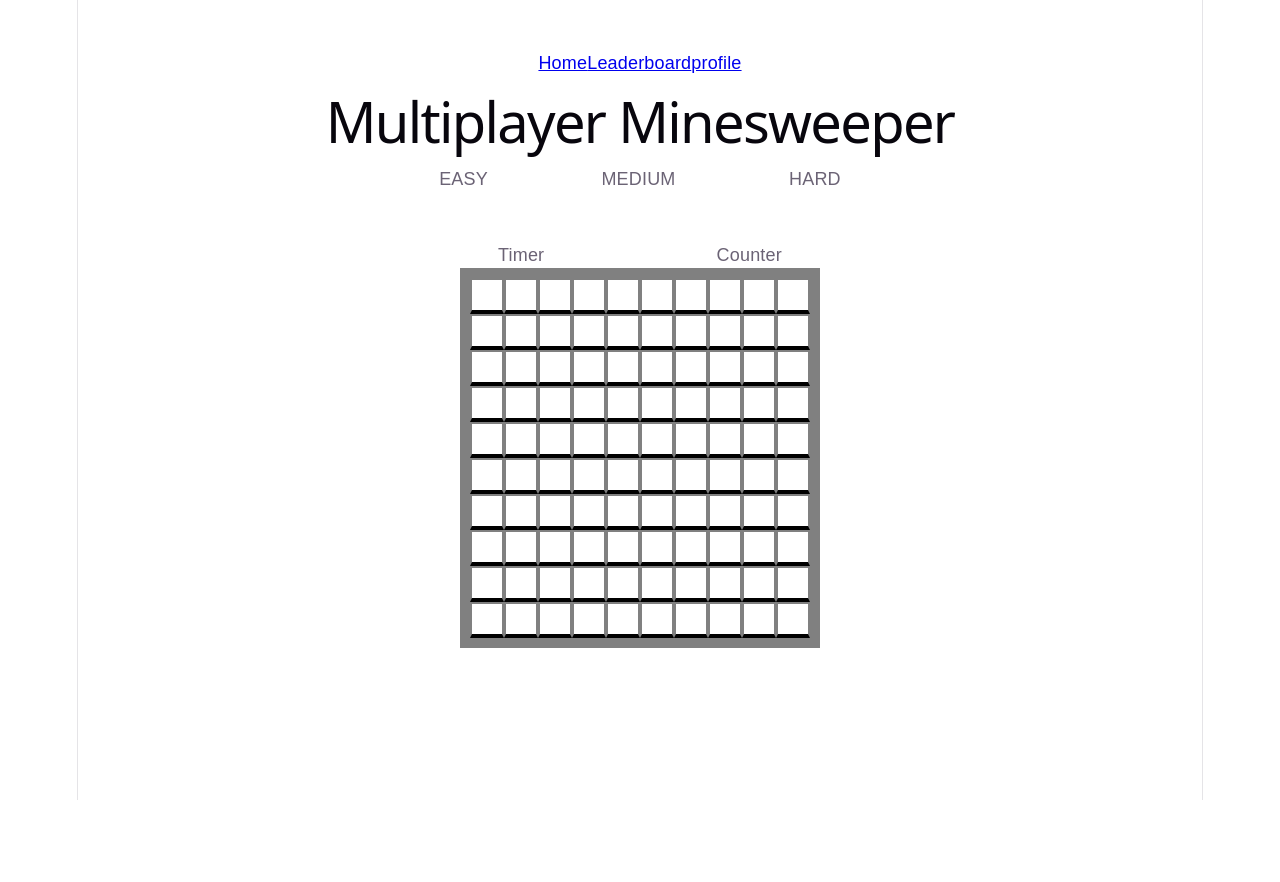
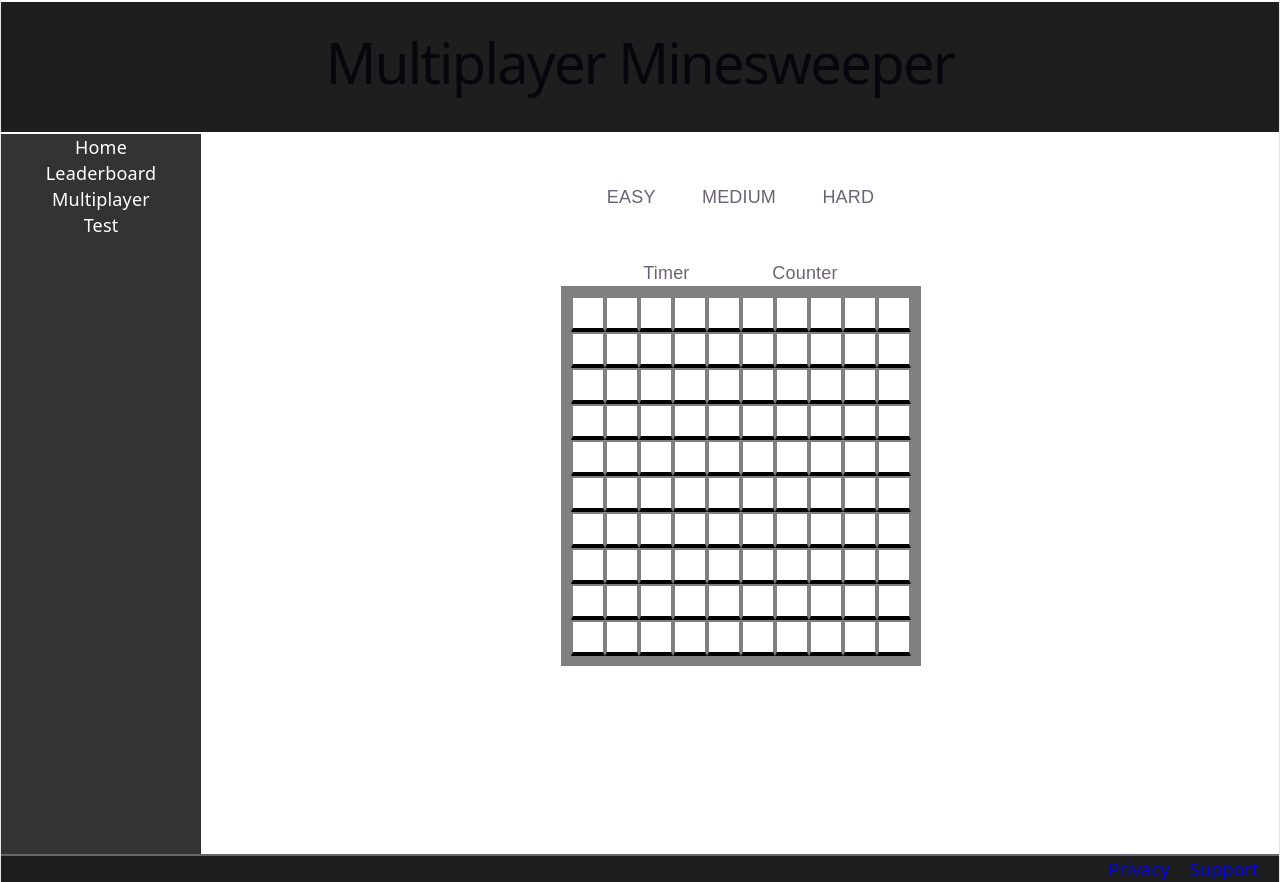
Before and after one commit to SamvelHov02/MultiplayerMinesweeper, a React (Vite) app in the folder client/: page / in a window 1280 px wide. Before the commit the page ends 800 px from the top, so only its background shows below. Built offline with nearby package versions, Linux system fonts and the light colour scheme.

Commit message:
App started

```diff
--- a/client/src/App.jsx
+++ b/client/src/App.jsx
@@ -4,31 +4,58 @@ import Header from './Header';
 
 function App() {
   return (
+    <div style={{display : 'flex', flexDirection : 'column', minHeight : '100vh'}}>
+      <header style={{backgroundColor : '#1F1E1F', paddingTop : '15px', paddingBottom : '25px',
+        borderTopWidth: '2px',
+        borderBottomWidth: '2px',
+        borderColor : 'white',
+        borderTopStyle : 'solid',
+        borderBottomStyle : 'solid',
+      }}>
+        <h1>Multiplayer Minesweeper</h1>
+      </header>
+
+      <div style={{display : 'flex', flex : 1, flexDirection : 'row', minHeight : '90vh'}}>
+        <div style={{width : '200px', color : 'white', backgroundColor : '#333', borderRightStyle : 'solid', borderRightWidth : '1px', minHeight : '90vh'}}>
+          <aside >
+            <nav>
+              <ul style={{margin : 0, padding : 0, listStyleType : 'none'}}>
+                <li>Home</li>
+                <li>Leaderboard</li>
+                <li>Multiplayer</li>
+                <p>Test</p>
+              </ul>
+            </nav>
+          </aside>
+        </div>
+
         <div style={{
           display: 'flex',
+          flex : 1,
           flexDirection: 'column',
           alignItems: 'center',
           fontFamily : 'sans-serif',
-      marginTop : '50px'
+          marginTop : '50px',
         }}>
-      <header>
-        <nav>
-          <a href="/">Home</a>
-          <a href="/leaderboard">Leaderboard</a>
-          <a href="/profile">profile</a>
-        </nav>
-      </header>
+
           <main className="main-board" style={{
             display : 'flex',
             flexDirection : 'column',
             alignItems : 'center',
+            justifyContent : 'center'
           }}>
-        <h1>Multiplayer Minesweeper</h1>
             <Menu />
             <Header />
             <Board rows={10} cols={10}/>
           </main>
         </div>
+      </div>
+
+      <footer style={{backgroundColor : '#1F1E1F', borderTopStyle : 'solid', borderTopWidth : '2px', display:'flex', alignItems : 'right', justifyContent: 'right', flex : 1 }}>
+        <a href='./privacy'>Privacy</a>
+        <a href='./support' style={{marginRight : '20px', marginLeft : '20px'}}>Support</a>
+      </footer>
+    </div>
   );
 }
 
--- a/client/src/index.css
+++ b/client/src/index.css
@@ -55,12 +55,11 @@ body {
 }
 
 #root {
-  width: 1126px;
   max-width: 100%;
   margin: 0 auto;
   text-align: center;
   border-inline: 1px solid var(--border);
-  min-height: 100svh;
+  min-height: 100vh;
   display: flex;
   flex-direction: column;
   box-sizing: border-box;
```
Lines whose indentation alone changed are shown as unchanged.
